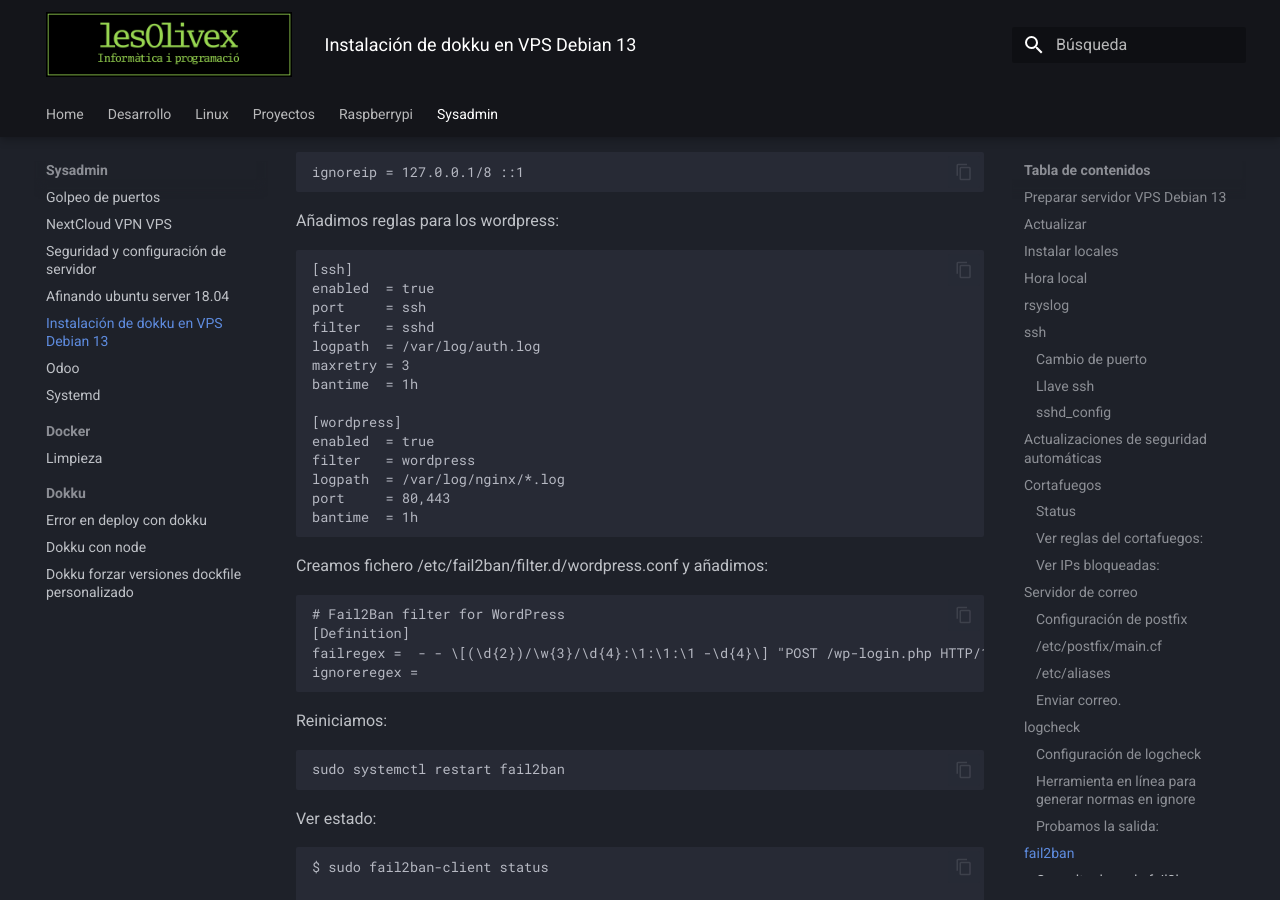
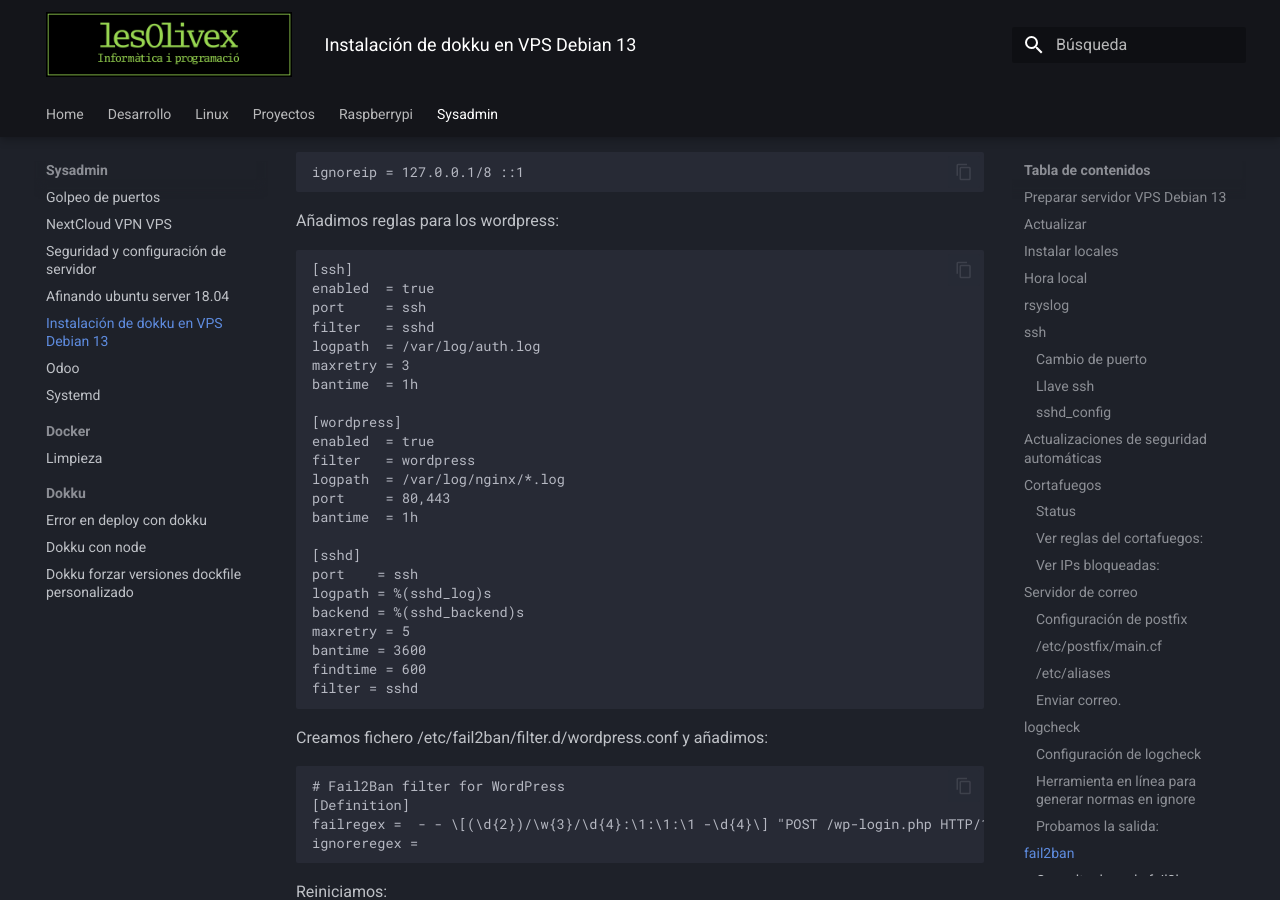
Before and after one commit to edumag/apuntes, an MkDocs documentation site: the page built from docs/sysadmin/VPS-debian13-dokku.md, in a window 1280 px wide and 900 px high, scrolled down 6075 px. Built offline with MkDocs 1.6.1 and Material for MkDocs 9.7.7, drawn with Linux system fonts in a browser that asks for light colours.

Commit message:
Actualizamos VPS-debian13-dokku.md

```diff
--- a/docs/sysadmin/VPS-debian13-dokku.md
+++ b/docs/sysadmin/VPS-debian13-dokku.md
@@ -271,6 +271,15 @@
     port     = 80,443
     bantime  = 1h
 
+    [sshd]
+    port    = ssh
+    logpath = %(sshd_log)s
+    backend = %(sshd_backend)s
+    maxretry = 5
+    bantime = 3600
+    findtime = 600
+    filter = sshd
+
 Creamos fichero /etc/fail2ban/filter.d/wordpress.conf y añadimos:
 
     # Fail2Ban filter for WordPress
```
